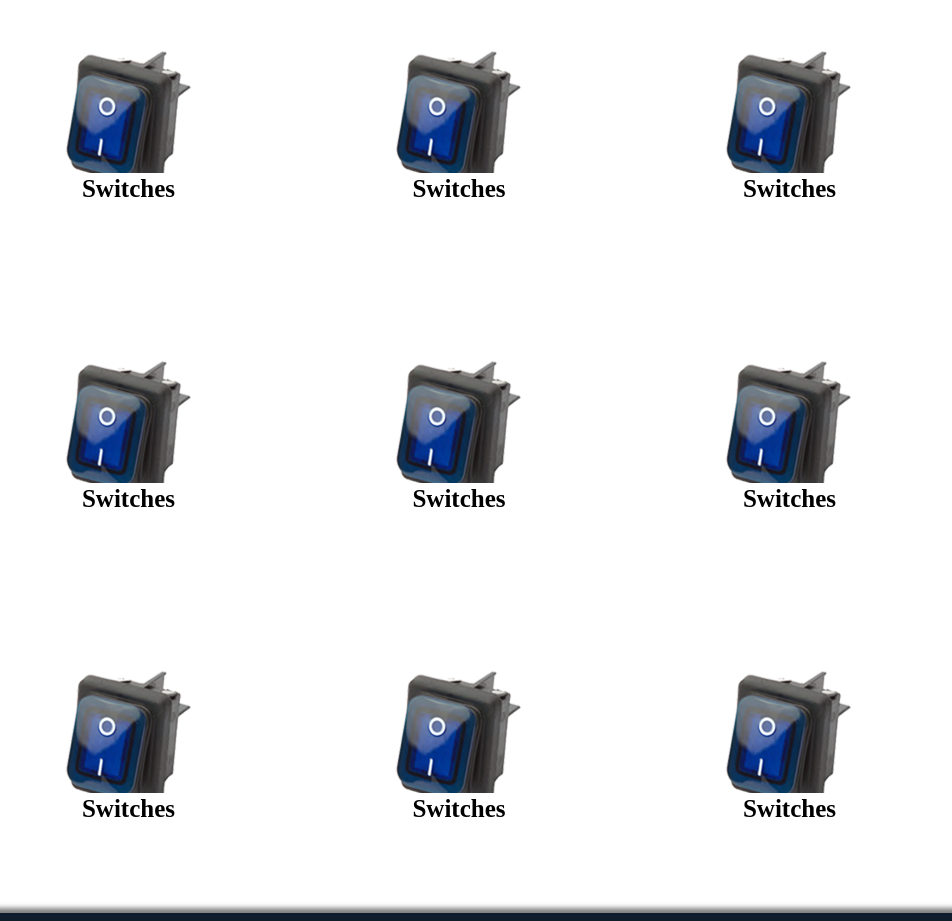
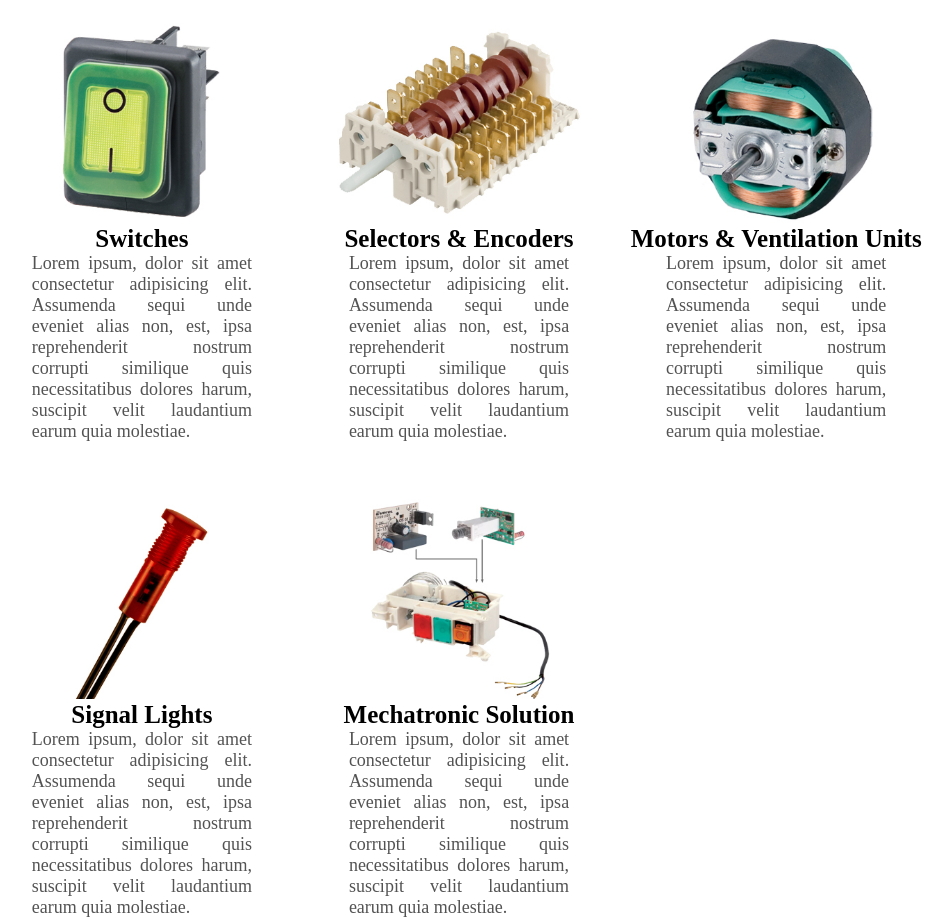
Before and after one commit to EverelAmerica2/everelAmericaRev, a website: page products.html in a window 1280 px wide. Shown: the part 837-1758 px from the top of the page, without its empty margins (181-1133 px from the left). Drawn offline with Linux system fonts and the light colour scheme.

Commit message:
update product image

```diff
--- a/products.html
+++ b/products.html
@@ -5,6 +5,8 @@
     <meta charset="UTF-8">
     <meta name="viewport" content="width=device-width, initial-scale=1.0">
     <meta http-equiv="X-UA-Compatible" content="ie=edge">
+    <link rel="stylesheet" href="https://use.fontawesome.com/releases/v5.8.2/css/all.css"
+        integrity="sha384-oS3vJWv+0UjzBfQzYUhtDYW+Pj2yciDJxpsK1OYPAYjqT085Qq/1cq5FLXAZQ7Ay" crossorigin="anonymous">
     <link rel="stylesheet" href="css/style.css">
     <title>Everel America &mdash; Rocker Switch, Pushbutton Switch</title>
     <title>Document</title>
@@ -37,17 +39,64 @@
                 &lsaquo;
             </button>
         </div>
-        <!-- <div class="header-video">
-                <video class="header-video__content" autoplay muted loop>
-                    <source src="img/Driving-a-Mercedes.mp4" type="video/mp4">
-                    Your browser is not supported!
-                </video>
-            </div> -->
+
     </header>
 
     <main class="main" id='main'>
         <div class="section-product">
+            <!--products image from everel.com-->
             <div class="grid-row-3">
+                <a href='products-switch.html' class="box-parent">
+                    <div class="box-img">
+                        <img src="./img/serie-b4mask.jpg" alt="" class="img-switch">
+                    </div>
+                    <div class="box-title">Switches</div>
+                    <div class="box-content">Lorem ipsum, dolor sit amet consectetur adipisicing elit. Assumenda sequi unde eveniet alias non, est, ipsa reprehenderit nostrum corrupti similique quis necessitatibus dolores harum, suscipit velit laudantium earum quia molestiae.</div>
+                </a>
+                <a href='products-switch.html' class="box-parent">
+                    <div class="box-img">
+                        <img src="./img/selector.jpg" alt="" class="img-switch">
+                    </div>
+                    <div class="box-title">Selectors & Encoders</div>
+                    <div class="box-content">Lorem ipsum, dolor sit amet consectetur adipisicing elit. Assumenda sequi unde eveniet alias non, est, ipsa reprehenderit nostrum corrupti similique quis necessitatibus dolores harum, suscipit velit laudantium earum quia molestiae.</div>
+                </a>
+                <a href='products-switch.html' class="box-parent">
+                    <div class="box-img">
+                        <img src="./img/motor.jpg" alt="" class="img-switch">
+                    </div>
+                    <div class="box-title">Motors & Ventilation Units</div>
+                    <div class="box-content">Lorem ipsum, dolor sit amet consectetur adipisicing elit. Assumenda sequi unde eveniet alias non, est, ipsa reprehenderit nostrum corrupti similique quis necessitatibus dolores harum, suscipit velit laudantium earum quia molestiae.</div>
+                </a>
+            </div>
+
+            <div class="grid-row-3">
+                <a href='products-switch.html' class="box-parent">
+                    <div class="box-img">
+                        <img src="./img/sx31b.jpg" alt="" class="img-switch">
+                    </div>
+                    <div class="box-title">Signal Lights</div>
+                    <div class="box-content">Lorem ipsum, dolor sit amet consectetur adipisicing elit. Assumenda sequi unde eveniet alias non, est, ipsa reprehenderit nostrum corrupti similique quis necessitatibus dolores harum, suscipit velit laudantium earum quia molestiae.</div>
+                </a>
+
+                <a href='products-switch.html' class="box-parent">
+                    <div class="box-img">
+                        <img src="./img/timer-per-freezer.jpg" alt="" class="img-switch">
+                    </div>
+                    <div class="box-title">Mechatronic Solution</div>
+                    <div class="box-content">Lorem ipsum, dolor sit amet consectetur adipisicing elit. Assumenda sequi unde eveniet alias non, est, ipsa reprehenderit nostrum corrupti similique quis necessitatibus dolores harum, suscipit velit laudantium earum quia molestiae.</div>
+                </a>
+
+                <!--<a href='products-switch.html' class="grid-col-1-3 box-parent">
+                    <div class="box-img">
+                        <img src="./img/interruttori.png" alt="" class="img-switch">
+                    </div>
+                    <div class="box-title">Switches</div>
+                </a> -->
+                <div class="box-parent"></div>
+                <!-- <div class="grid-col-1-3"></div> -->
+            </div>
+
+            <!-- <div class="grid-row-3">
                 <a href='products-switch.html' class="grid-col-1-3 box-parent">
                     <div class="box-img">
                         <img src="./img/interruttori.png" alt="" class="img-switch">
@@ -68,53 +117,7 @@
                     </div>
                     <div class="box-title">Switches</div>
                 </a>
-            </div>
-
-            <div class="grid-row-3">
-                <a href='products-switch.html' class="grid-col-1-3 box-parent">
-                    <div class="box-img">
-                        <img src="./img/interruttori.png" alt="" class="img-switch">
-                    </div>
-                    <div class="box-title">Switches</div>
-                </a>
-
-                <a href='products-switch.html' class="grid-col-1-3 box-parent">
-                    <div class="box-img">
-                        <img src="./img/interruttori.png" alt="" class="img-switch">
-                    </div>
-                    <div class="box-title">Switches</div>
-                </a>
-
-                <a href='products-switch.html' class="grid-col-1-3 box-parent">
-                    <div class="box-img">
-                        <img src="./img/interruttori.png" alt="" class="img-switch">
-                    </div>
-                    <div class="box-title">Switches</div>
-                </a>
-            </div>
-
-            <div class="grid-row-3">
-                <a href='products-switch.html' class="grid-col-1-3 box-parent">
-                    <div class="box-img">
-                        <img src="./img/interruttori.png" alt="" class="img-switch">
-                    </div>
-                    <div class="box-title">Switches</div>
-                </a>
-
-                <a href='products-switch.html' class="grid-col-1-3 box-parent">
-                    <div class="box-img">
-                        <img src="./img/interruttori.png" alt="" class="img-switch">
-                    </div>
-                    <div class="box-title">Switches</div>
-                </a>
-
-                <a href='products-switch.html' class="grid-col-1-3 box-parent">
-                    <div class="box-img">
-                        <img src="./img/interruttori.png" alt="" class="img-switch">
-                    </div>
-                    <div class="box-title">Switches</div>
-                </a>
-            </div>
+            </div> -->
         </div>
 
     </main>
--- a/sass/_about.scss
+++ b/sass/_about.scss
@@ -85,8 +85,9 @@
     width: 2rem;
     height: 2rem;
     right: -1rem;
-    background-color:  $color-grey-light-3;
-    border: .3rem solid $color-grey-dark-1;
+    //background-color:  $color-grey-light-3;
+    background-image: radial-gradient(circle,$color-grey-light-3, $color-grey-dark-1);
+    //border: .3rem solid $color-grey-dark-1;
     top: 2rem;
     border-radius: 50%;
     z-index: 1;
--- a/sass/_products.scss
+++ b/sass/_products.scss
@@ -2,20 +2,24 @@
     display: grid;
     justify-items: center;
     align-items: center;
+    padding: 2rem 0;
 }
 
 .box{
 
     &-parent{
-        display: grid;
+        //display: grid;
         height: 25rem;
-        grid-template-rows: 80% 20%;
-        grid-template-columns: 1fr;
+        // grid-template-rows: 80% 20%;
+        // grid-template-columns: 1fr;
+        display: inline-block;
+        width: calc((100% - 2 * 4rem) / 3);
     }
 
     &-img{
         img{
         margin:auto;
+        height: 20rem;
         }
     }
 
@@ -24,6 +28,14 @@
         font-weight: 700;
         color: $color-black;
         text-align: center;
+    }
+
+    &-content{
+        font-size: 1.8rem;
+        color:$color-grey-dark-1;
+        width:70%;
+        text-align: justify;
+        margin: 0 auto;
     }
 
 }
```
Also changed, not shown: contact.html (+5 -4 lines), distribution.html (+22 -22 lines), product_page_details/A1.html (+2 -0 lines), products-rocker-switch.html (+2 -0 lines), products-switch.html (+2 -0 lines), css/style.css, img/motor.jpg (added), img/selector.jpg (added), img/serie-b4mask.jpg (added), img/sx31b.jpg (added), img/timer-per-freezer.jpg (added).
